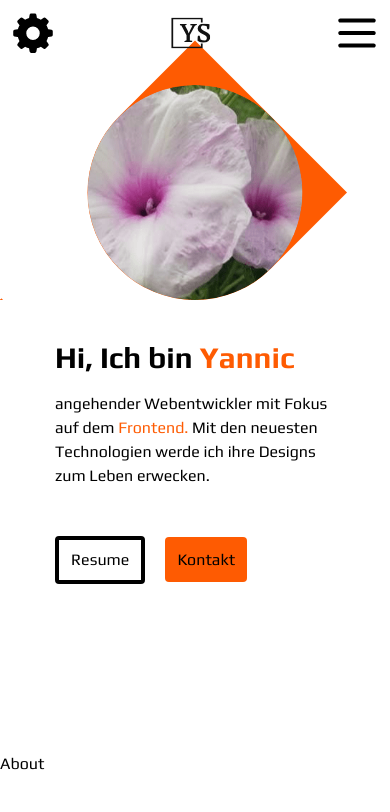
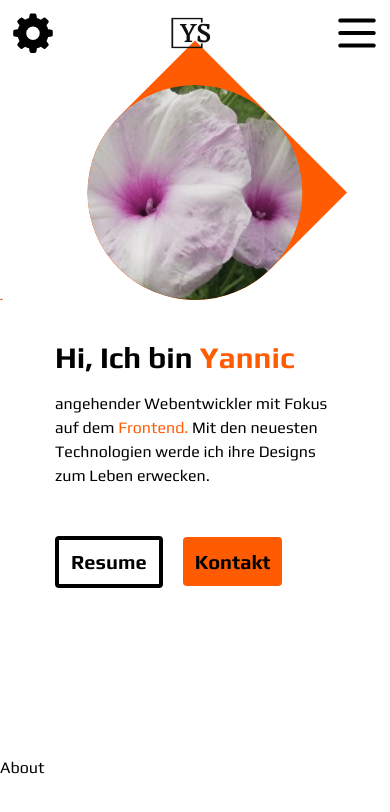
Before and after one commit to SchmittYannic/portfolio_ys, a React app: page / in a window 390 px wide. Shown: the top 812 px of the page. Built offline with nearby package versions, Linux system fonts and the light colour scheme; the HTML template or start-up script is replaced by a standard one.

Commit message:
Making Hero responsive final
Hero section is now responsive.

```diff
--- a/src/components/Hero.tsx
+++ b/src/components/Hero.tsx
@@ -4,8 +4,8 @@ import { styles } from "../styles";
 import useWindowSize from "../hooks/useWindowSize";
 
 const Hero = () => {
-    const { width, height } = useWindowSize();
-    const isMobile = width && width < 1024;
+    const windowSize = useWindowSize();
+    const isMobile = windowSize.width && windowSize.width < 1024;
     const ref = useRef<HTMLDivElement>(null);
     const [rectStyle, setRectStyle] = useState<React.CSSProperties>({
         position: "absolute",
@@ -82,7 +82,7 @@ const Hero = () => {
                 />
             </div>
 
-            <div className={`${styles.heroTextSection} lg:py-0 md:py-24 sm:py-16 py-10 lg:mx-auto lg:pl-20 px-10`}>
+            <div className={`${styles.heroTextSection} ${styles.heroTextSectionPadding}`}>
 
                 <h2 className={`${styles.heroHeadText} mb-4`}>
                     Hi, Ich bin <span className="text-action">Yannic</span>
@@ -90,10 +90,10 @@ const Hero = () => {
                 <p className={`${styles.heroSubText}`}>angehender Webentwickler mit Fokus auf dem <span className="text-action">Frontend.</span> Mit den neuesten Technologien werde ich ihre Designs zum Leben erwecken. </p>
 
                 <div className="mt-12">
-                    <button className="px-3 py-[8px] border-4 rounded border-textPrimary">
+                    <button className="sm:px-6 px-3 py-[8px] border-4 rounded border-textPrimary text-xl font-bold">
                         Resume
                     </button>
-                    <a href="" className="ml-5 px-3 py-[13px] rounded bg-action">
+                    <a href="" className="ml-5 sm:px-6 px-3 py-[13px] rounded bg-action text-xl font-bold">
                         Kontakt
                     </a>
                 </div>
--- a/src/styles.ts
+++ b/src/styles.ts
@@ -6,6 +6,8 @@ const styles = {
 
     heroTextSection:
         "xl:max-w-[700px] lg:max-w-[550px] md:max-w-[500px] sm:max-w-[450px] max-w-[360px]",
+    heroTextSectionPadding:
+        "lg:py-0 md:py-24 sm:py-16 py-10 lg:mx-auto lg:pl-20 px-10",
     heroHeadText:
         "xl:text-7xl md:text-5xl sm:text-4xl text-3xl font-bold",
     heroSubText:
```
